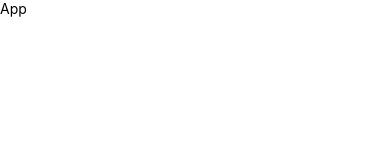
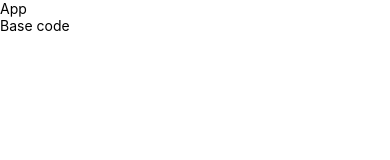
Before and after one commit to tuananh2k321/FoodShop, a React Native app: screen / in a window 390 px wide. Shown: the top 160 px of the page. Built offline with nearby package versions, Linux system fonts and the light colour scheme.

Commit message:
base code

```diff
--- a/App.js
+++ b/App.js
@@ -5,6 +5,7 @@ const App = () => {
   return (
     <View>
       <Text>App</Text>
+      <Text>Base code</Text>
     </View>
   )
 }
```
